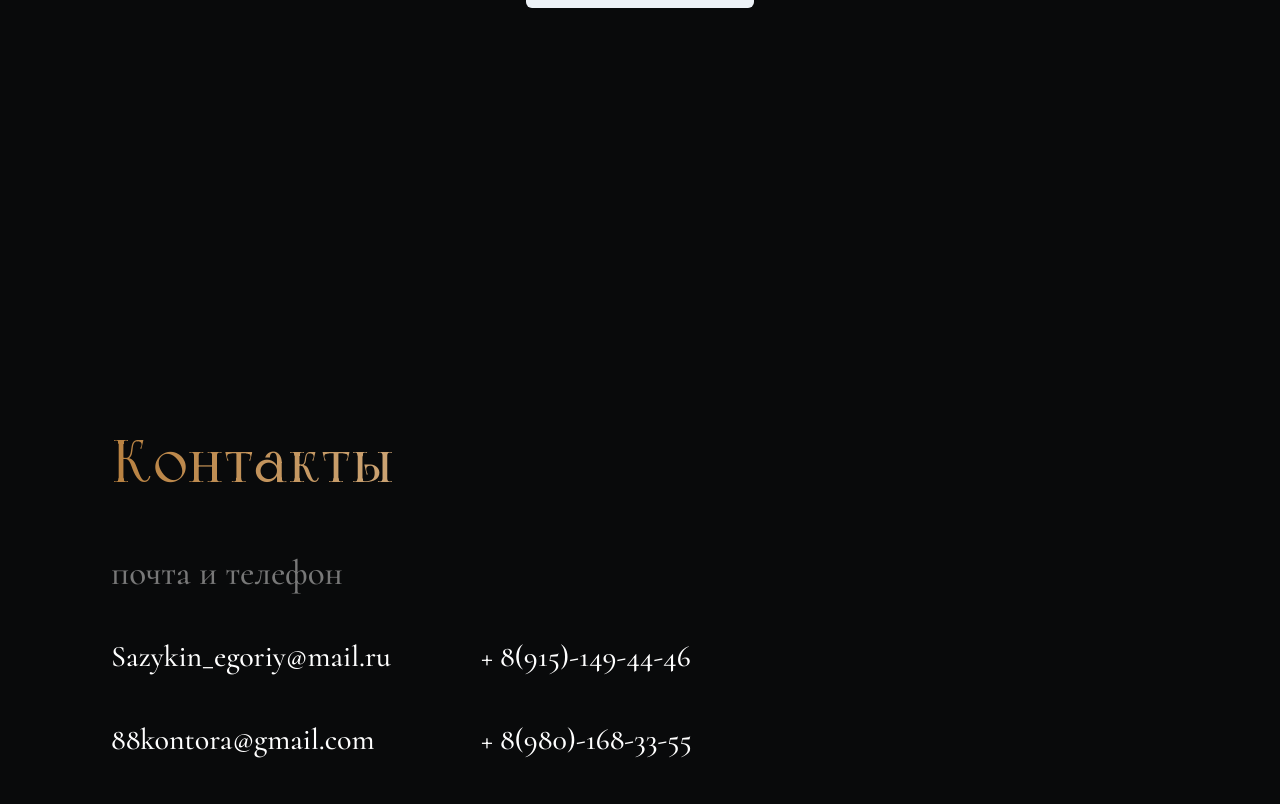
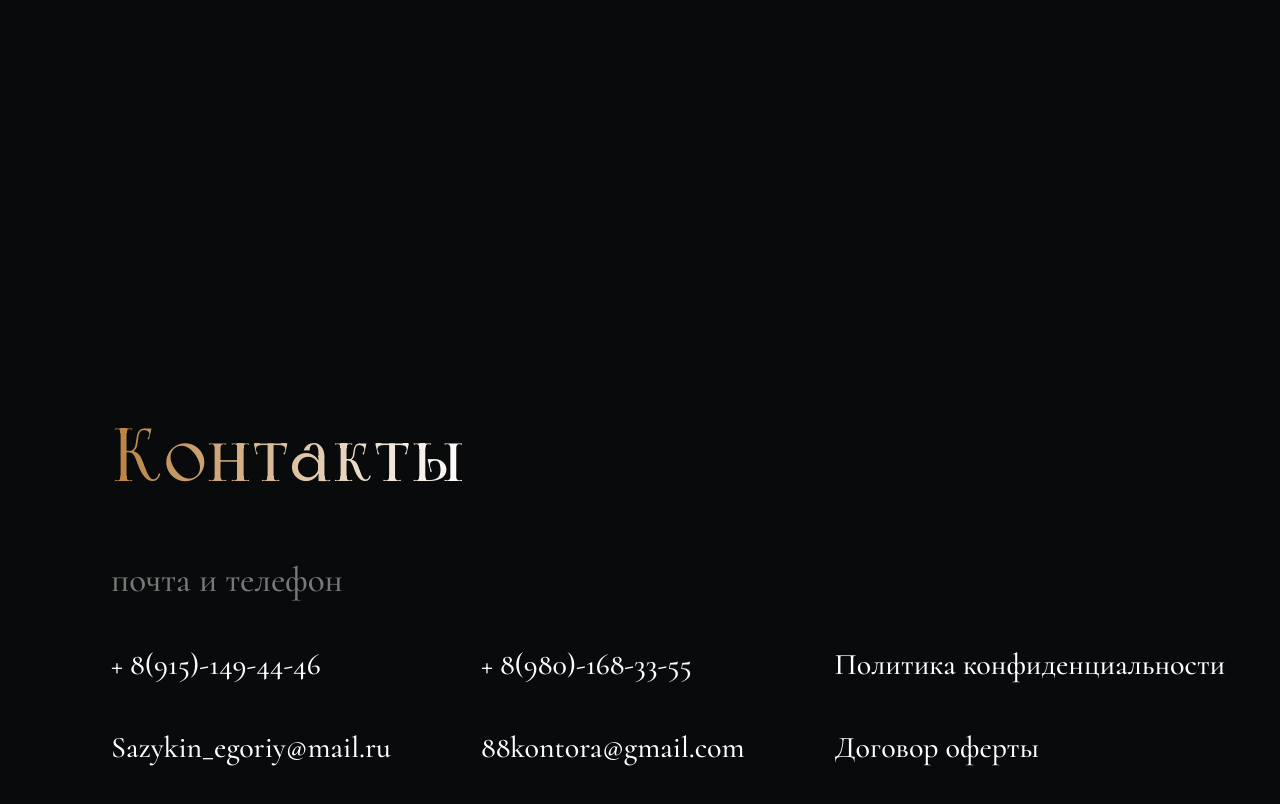
Before and after one commit to petrosyyaann/lovestorytheater, a React (Vite) app: page / in a window 1280 px wide. Shown: the part 606-1410 px from the top of the page. Built offline with nearby package versions, Linux system fonts and the light colour scheme; a web font is replaced by a local one.

Commit message:
🐛 Foxed some bugs

```diff
--- a/src/components/ButtonBuy.tsx
+++ b/src/components/ButtonBuy.tsx
@@ -1,15 +1,32 @@
-import { Button } from '@chakra-ui/react';
+import { Flex, Center } from '@chakra-ui/react';
 
 export const ButtonBuy = () => {
   return (
-    <Button
-      borderRadius={0}
+    <Flex
+      background='white'
       mb={['15px', '20px', '25px', '30px', '35px']}
       fontSize={['14px', '19px', '24px', '29px', '34px']}
       w={['150px', '210px', '265px', '325px', '385px']}
       h={['35px', '50px', '65px', '80px', '90px']}
+      _hover={{
+        borderWidth: '2px',
+        borderStyle: 'solid',
+        borderImage: 'linear-gradient(90deg, #B67D3A -3.44%, #FFF 100%) 1',
+        background: '#090A0B',
+        cursor: 'pointer',
+      }}
     >
-      КУПИТЬ БИЛЕТ
-    </Button>
+      <Center
+        color='black'
+        w='100%'
+        h='100%'
+        _hover={{
+          backgroundClip: 'text',
+          bgGradient: 'linear-gradient(90deg, #B67D3A -3.44%, #FFF 100%)',
+        }}
+      >
+        КУПИТЬ БИЛЕТ
+      </Center>
+    </Flex>
   );
 };
--- a/src/modules/BusinessСard/BusinessСard.tsx
+++ b/src/modules/BusinessСard/BusinessСard.tsx
@@ -7,8 +7,9 @@ export const BusinessСard = () => {
     <Center w='100%' flexDirection='column'>
       <Heading
         id='businesscard'
-        fontSize={['20px', '30px', '50px', '75px', '95px']}
+        fontSize={['20px', '30px', '45px', '55px', '75px']}
         bgGradient='linear-gradient(90deg, #B67D3A -3.44%, #FFF 100%)'
+        w='fit-content'
         bgClip='text'
       >
         ИСТОРИЯ ВАШЕЙ ЛЮБВИ
--- a/src/modules/Description/Description.tsx
+++ b/src/modules/Description/Description.tsx
@@ -7,13 +7,14 @@ export const Description = () => {
   return (
     <Flex
       w='100%'
-      mt={['14px', '23px', '27px', '35px', '40px']}
+      mt={['14px', '23px', '30px', '40px', '50px']}
       direction='column'
     >
       <Heading
         ml={['22px', '42px', '62px', '82px', '100px']}
-        fontSize={['20px', '30px', '50px', '75px', '95px']}
-        bgGradient='linear-gradient(90deg, #B67D3A -3.44%, #FFF 100%)'
+        fontSize={['20px', '30px', '45px', '55px', '75px']}
+        bgGradient='linear(to-r, #B67D3A, #FFFFFF)'
+        w='fit-content'
         bgClip='text'
         id='description'
       >
@@ -29,7 +30,7 @@ export const Description = () => {
           ml={['22px', '42px', '62px', '82px', '100px']}
           mr={['38px', '52px', '62px', '30px', '30px']}
           gap={['15px', '30px', '50px', '70px', '100px']}
-          fontSize={['14px', '19px', '25px', '30px', '36px']}
+          fontSize={['14px', '16px', '18px', '20px', '25px']}
         >
           <Text>
             “История вашей любви” — необыкновенное путешествие во времени и
--- a/src/modules/Footer/Footer.tsx
+++ b/src/modules/Footer/Footer.tsx
@@ -6,14 +6,16 @@ const Footer = () => {
     <Flex
       id='contacts'
       direction='column'
+      alignItems={isLargerThan1000 ? '' : 'center'}
       py={['20px', '33px', '47px', '60px', '75px']}
-      px={['22px', '42px', '62px', '82px', '111px']}
+      pl={['22px', '42px', '62px', '82px', '111px']}
       gap={['11px', '17px', '23px', '29px', '35px']}
     >
       <Text
         bgGradient='linear-gradient(90deg, #B67D3A -3.44%, #FFF 100%)'
+        w='fit-content'
         bgClip='text'
-        fontSize={['14px', '25px', '37px', '48px', '60px']}
+        fontSize={['20px', '30px', '45px', '55px', '75px']}
         fontFamily='Calypso'
       >
         Контакты
@@ -24,21 +26,46 @@ const Footer = () => {
       >
         почта и телефон
       </Text>
-      <Flex gap={['16px', '53px', '62px', '76px', '90px']}>
-        <Flex direction='column' gap={['9px', '16px', '23px', '30px', '38px']}>
+      <Flex
+        gap={['16px', '35px', '50px', '40px', '90px']}
+        direction={isLargerThan1000 ? 'row' : 'column'}
+        // alignItems={!isLargerThan1000 ? 'center' : ''}
+      >
+        <Flex
+          alignItems={!isLargerThan1000 ? 'center' : ''}
+          direction='column'
+          gap={['9px', '16px', '23px', '30px', '38px']}
+        >
+          <Text fontSize={['12px', '17px', '21px', '26px', '30px']}>
+            + 8(915)-149-44-46
+          </Text>
           <Text fontSize={['12px', '17px', '21px', '26px', '30px']}>
             Sazykin_egoriy@mail.ru
+          </Text>
+        </Flex>
+        <Flex
+          alignItems={!isLargerThan1000 ? 'center' : ''}
+          direction='column'
+          gap={['9px', '16px', '23px', '30px', '38px']}
+        >
+          <Text fontSize={['12px', '17px', '21px', '26px', '30px']}>
+            + 8(980)-168-33-55
           </Text>
           <Text fontSize={['12px', '17px', '21px', '26px', '30px']}>
             88kontora@gmail.com
           </Text>
         </Flex>
-        <Flex direction='column' gap={['9px', '16px', '23px', '30px', '38px']}>
+        <Flex
+          alignItems={!isLargerThan1000 ? 'center' : ''}
+          direction='column'
+          gap={['9px', '16px', '23px', '30px', '38px']}
+          pt={['9px', '16px', '23px', '0', '0']}
+        >
           <Text fontSize={['12px', '17px', '21px', '26px', '30px']}>
-            + 8(915)-149-44-46
+            Политика конфиденциальности
           </Text>
           <Text fontSize={['12px', '17px', '21px', '26px', '30px']}>
-            + 8(980)-168-33-55
+            Договор оферты
           </Text>
         </Flex>
       </Flex>
--- a/src/modules/Header/Header.tsx
+++ b/src/modules/Header/Header.tsx
@@ -14,7 +14,7 @@ const Header = () => {
       pb={['20px', '30px', '40px', '60px', '70px']}
     >
       <Heading
-        fontSize={['14px', '18px', '25px', '30px', '40px']}
+        fontSize={['14px', '18px', '20px', '22px', '25px']}
         color='white'
       >
         “Он и она”
--- a/src/modules/Tickets/Tickets.tsx
+++ b/src/modules/Tickets/Tickets.tsx
@@ -7,15 +7,16 @@ export const Tickets = () => {
   return (
     <Flex
       w='100%'
-      mt={['14px', '23px', '27px', '35px', '40px']}
+      mt={['14px', '23px', '30px', '40px', '50px']}
       direction='column'
     >
       <Heading
         id='tickets'
         ml={['22px', '42px', '62px', '82px', '100px']}
-        fontSize={['20px', '30px', '50px', '75px', '95px']}
+        fontSize={['20px', '30px', '45px', '55px', '75px']}
         bgGradient='linear-gradient(90deg, #B67D3A -3.44%, #FFF 100%)'
         bgClip='text'
+        w='fit-content'
       >
         Билеты
       </Heading>
@@ -29,12 +30,12 @@ export const Tickets = () => {
           direction='column'
           justifyContent='center'
           alignItems={isLargerThan992 ? 'center' : 'left'}
-          ml={['22px', '42px', '62px', '82px', '100px']}
-          mr={['38px', '52px', '62px', '30px', '30px']}
+          ml={['22px', '42px', '62px', '40px', '70px']}
+          mr={['38px', '42px', '52px', '0px', '0px']}
           gap={['15px', '30px', '50px', '70px', '100px']}
-          fontSize={['14px', '19px', '25px', '30px', '36px']}
+          fontSize={['14px', '16px', '18px', '20px', '25px']}
           textAlign={isLargerThan992 ? 'center' : 'left'}
-          pr={['0', '0', '0', '50px', '100px']}
+          pr={['0', '0', '0', '30px', '50px']}
         >
           <Text>У вас могут быть сотни причин прийти или не прийти сюда.</Text>
           <Text>
@@ -43,9 +44,14 @@ export const Tickets = () => {
           </Text>
           {isLargerThan992 && <ButtonBuy />}
         </Flex>
-        <Flex direction='column' p={['40px', '60px', '80px', '40px', '60px']}>
+        <Flex direction='column' p={['40px', '60px', '80px', '60px', '80px']}>
           <Image zIndex={2} src={Ticket} />
-          <Image transform='rotate(12deg)' src={Ticket} />
+
+          <Image
+            mt={['-13px', '-22px', '-23px', '-24px', '-25px']}
+            transform='rotate(12deg)'
+            src={Ticket}
+          />
         </Flex>
       </Flex>
       <Flex py='50px' w='100%' justifyContent='center'>
--- a/src/pages/Home.tsx
+++ b/src/pages/Home.tsx
@@ -1,4 +1,4 @@
-import { Flex } from '@chakra-ui/react';
+import { Flex, Divider } from '@chakra-ui/react';
 import { BusinessСard } from 'modules/BusinessСard/BusinessСard';
 import { Description } from 'modules/Description/Description';
 import { Tickets } from 'modules/Tickets/Tickets';
@@ -8,6 +8,7 @@ const Home = () => (
     <BusinessСard />
     <Description />
     <Tickets />
+    <Divider color='#232323' />
   </Flex>
 );
 
--- a/src/ui/LinkAnchor.tsx
+++ b/src/ui/LinkAnchor.tsx
@@ -8,9 +8,10 @@ const LinkAnchor = ({ text, link }: LinkAnchorProps) => {
   return (
     <Text
       fontWeight={700}
-      fontSize={['14px', '20px', '25px', '30px', '35px']}
+      fontSize={['14px', '18px', '20px', '22px', '25px']}
       _hover={{
         bgGradient: 'linear-gradient(90deg, #B67D3A -3.44%, #FFF 100%)',
+        w: 'fit-content',
         bgClip: 'text',
         cursor: 'pointer',
       }}
--- a/src/ui/LinkDrawer.tsx
+++ b/src/ui/LinkDrawer.tsx
@@ -16,6 +16,7 @@ const LinkDrawer = ({ text, link, onClick }: LinkDrawerProps) => {
       fontSize={['14px', '20px', '25px', '30px', '35px']}
       _hover={{
         bgGradient: 'linear-gradient(90deg, #B67D3A -3.44%, #FFF 100%)',
+        w: 'fit-content',
         bgClip: 'text',
         cursor: 'pointer',
       }}
```
